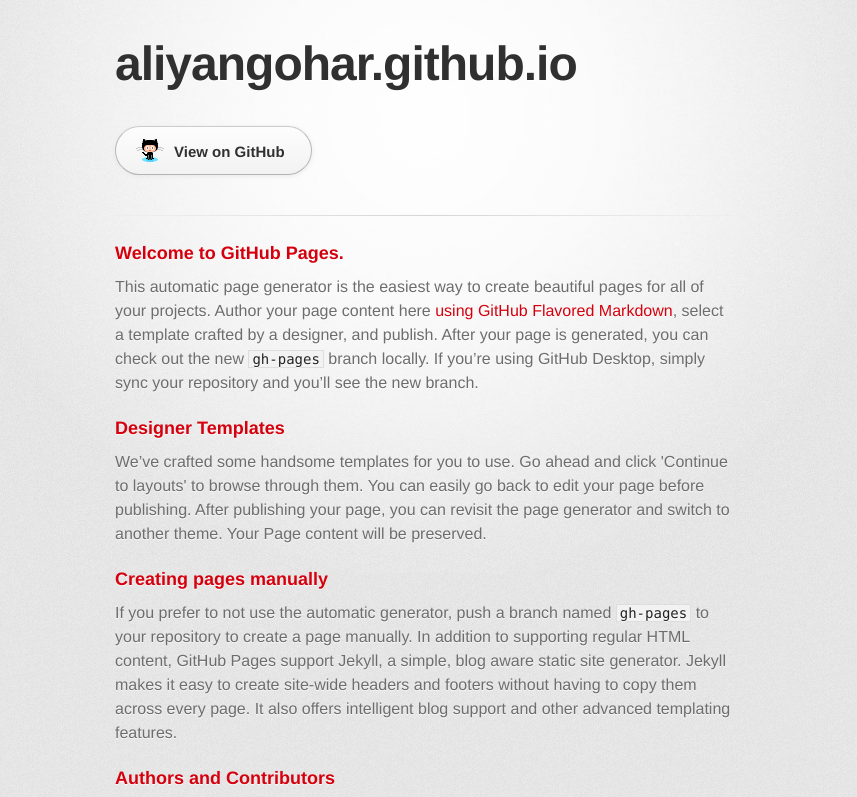
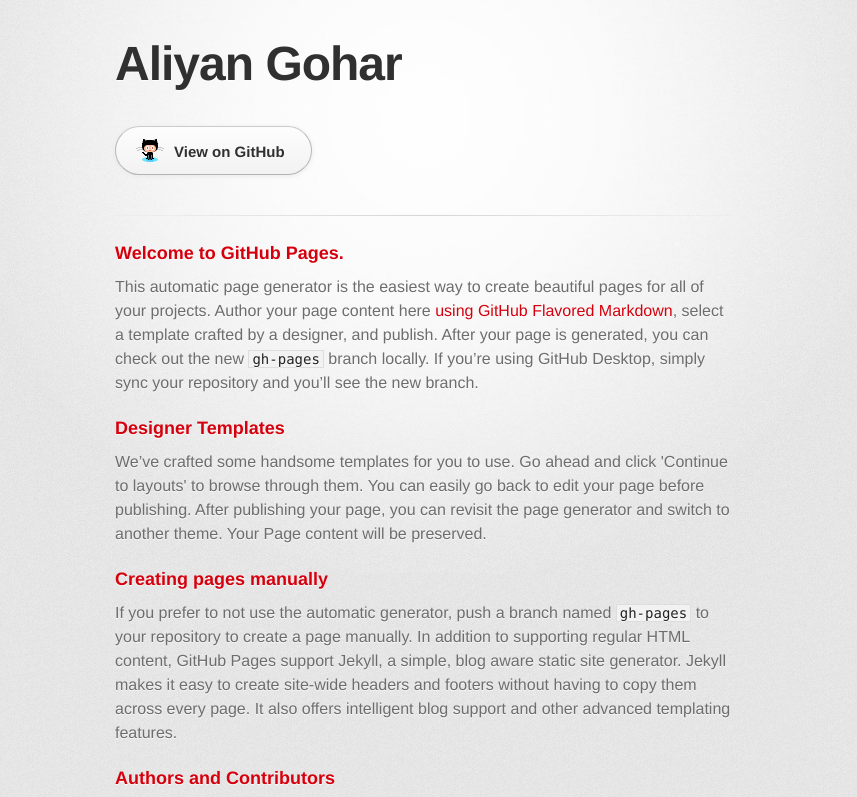
Before and after one commit to aliyangohar/aliyangohar.github.io, a plain HTML site: page index.html in a window 1280 px wide. Shown: the top 797 px of the page, without its empty margins (215-1072 px from the left). Drawn offline with Linux system fonts and the light colour scheme; a web font is replaced by a local one.

Commit message:
Update index.html

```diff
--- a/index.html
+++ b/index.html
@@ -10,7 +10,7 @@
     <!--[if lt IE 9]>
     <script src="//html5shiv.googlecode.com/svn/trunk/html5.js"></script>
     <![endif]-->
-    <title>aliyangohar.github.io by aliyangohar</title>
+    <title>Aliyan Gohar</title>
   </head>
 
   <body>
@@ -18,7 +18,7 @@
       <div class="inner">
 
         <header>
-          <h1>aliyangohar.github.io</h1>
+          <h1>Aliyan Gohar <h1>
           <h2></h2>
         </header>
 
```
